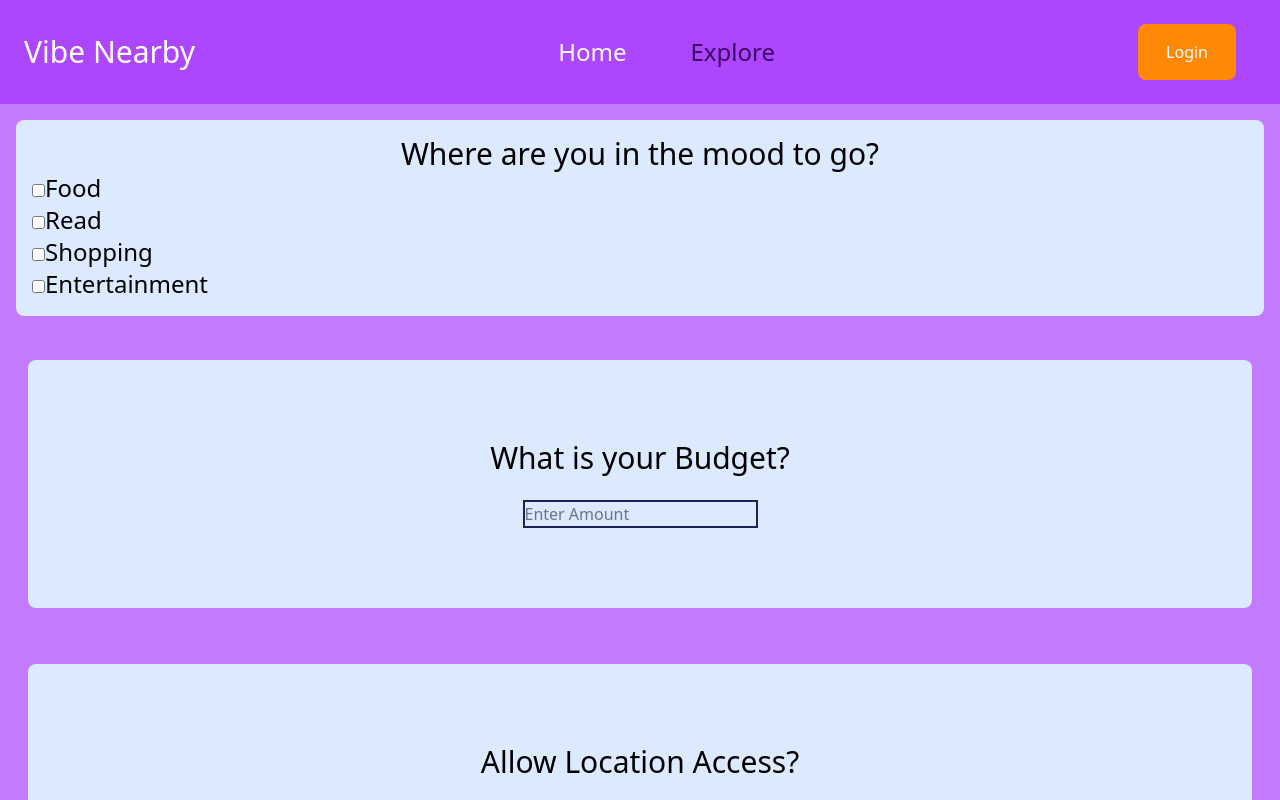
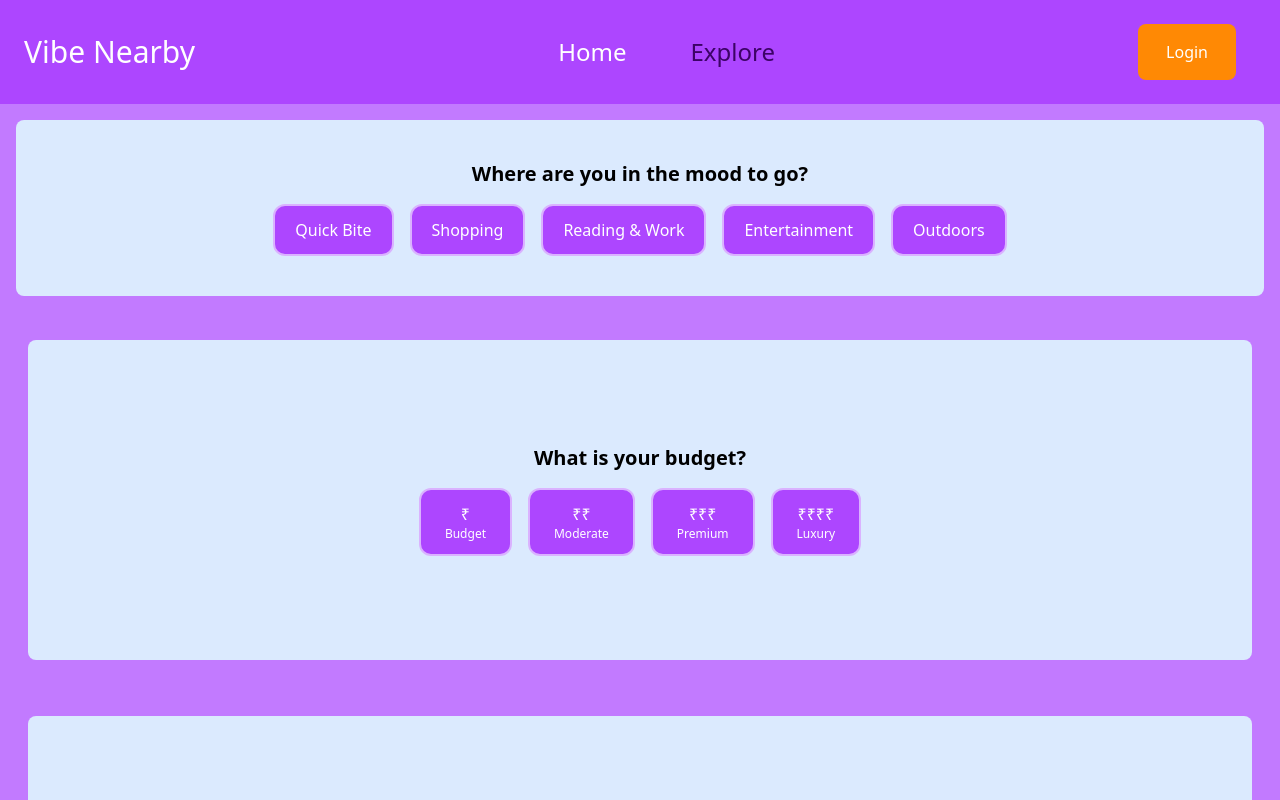
Before and after one commit to rajvi0106/Vibe-Nearby, a React (Vite) app: page /explore in a window 1280 px wide. Shown: the top 800 px of the page. Built offline with nearby package versions, Linux system fonts and the light colour scheme.

Commit message:
add moodselector and budget selector logic

```diff
--- a/src/components/Explore/BudgetSelector.jsx
+++ b/src/components/Explore/BudgetSelector.jsx
@@ -1,13 +1,41 @@
 import React from "react";
+import { budgetLevels } from "../../constants/budgetSelectorconfig";
 
-function BudgetSelector(){
+function BudgetSelector({Budget,onBudgetChange}){
+    const tiers = Object.keys(budgetLevels);
+    return(
+        <div className="p-3 ">
+            <div className="bg-blue-100 mb-4 ml-4 mt-4 mr-4 p-20 rounded-lg text-center">
+                <div className="p-6">
+                    <h3 className="text-xl font-semibold mb-4 text-black">
+                        What is your budget?
+                    </h3>
 
-    return(
-        <div className="p-3">
-            <div className="bg-blue-100 mb-4 ml-4 mt-4 mr-4 p-20 rounded-lg text-center">
-                <p className="text-center text-3xl">What is your Budget?</p>
-                <br></br>
-                <input placeholder="Enter Amount" className=" border-2 border-blue-950 "></input>
+                    <div className="flex gap-4 justify-center">
+                        {tiers.map((tier) => (
+                        <label
+                            key={tier}
+                            className={`cursor-pointer px-6 py-3 rounded-xl border-2 text-center font-medium transition-colors
+                            ${
+                                Budget === tier
+                                ? "bg-white text-purple-600 border-white"
+                                : "bg-purple-500 text-white border-purple-300 hover:bg-purple-400"
+                            }`}
+                        >
+                            <input
+                                type="radio"
+                                name="budget"
+                                value={tier}
+                                checked={Budget === tier}
+                                onChange={() => onBudgetChange(tier)}
+                                className="hidden"
+                            />
+                            <div>{tier}</div>
+                            <div className="text-xs">{budgetLevels[tier].label}</div>
+                        </label>
+                        ))}
+                    </div>
+                </div>
             </div>
         </div>
     );
--- a/src/components/Explore/MoodSelector.jsx
+++ b/src/components/Explore/MoodSelector.jsx
@@ -1,17 +1,41 @@
 import React from "react";
+import { moodToPlaceType } from "../../constants/moodSelectorconfig";
 
 
-function MoodSelector() {
+function MoodSelector({selectedMood, onSelect}) {
+    const moods = Object.keys(moodToPlaceType);
+
     return (
         <div className="pt-4">
             <div className="bg-blue-100 mb-4 ml-4 mr-4 p-4 rounded-lg">
-                <p className="text-center text-3xl">Where are you in the mood to go?</p>
-                <ul className="text-2xl">
-                    <li><label><input type="checkbox" ></input>Food</label></li>
-                    <li><label><input type="checkbox" ></input>Read</label></li>
-                    <li><label><input type="checkbox" ></input>Shopping</label></li>
-                    <li><label><input type="checkbox" ></input>Entertainment</label></li>
-                </ul>
+                <div className="p-6 text-center">
+                    <h3 className="text-xl font-semibold mb-4 text-black">
+                        Where are you in the mood to go?
+                    </h3>
+                    <div className="flex flex-wrap gap-4 justify-center">
+                        {moods.map((mood) => (
+                        <label
+                            key={mood}
+                            className={`cursor-pointer px-5 py-3 rounded-xl border-2 text-center font-medium transition-colors
+                            ${
+                                selectedMood === mood
+                                ? "bg-white text-purple-600 border-white"
+                                : "bg-purple-500 text-white border-purple-300 hover:bg-purple-400"
+                            }`}
+                        >
+                            <input
+                            type="radio"
+                            name="mood"
+                            value={mood}
+                            checked={selectedMood === mood}
+                            onChange={() => onSelect(mood)}
+                            className="hidden"
+                            />
+                            {mood}
+                        </label>
+                        ))}
+                    </div>
+                </div>
             </div>
         </div>
     );
--- /dev/null
+++ b/src/constants/budgetSelectorconfig.js
@@ -0,0 +1,16 @@
+export const budgetLevels = {
+  "₹": { api: "PRICE_LEVEL_INEXPENSIVE", label: "Budget", rank: 1 },
+  "₹₹": { api: "PRICE_LEVEL_MODERATE", label: "Moderate", rank: 2 },
+  "₹₹₹": { api: "PRICE_LEVEL_EXPENSIVE", label: "Premium", rank: 3 },
+  "₹₹₹₹": { api: "PRICE_LEVEL_VERY_EXPENSIVE", label: "Luxury", rank: 4 },
+};
+
+// Reverse lookup: API string -> rank, needed because results come back
+// from Google as the API string, not as your tier key.
+export const priceLevelRank = {
+  PRICE_LEVEL_FREE: 0,
+  PRICE_LEVEL_INEXPENSIVE: 1,
+  PRICE_LEVEL_MODERATE: 2,
+  PRICE_LEVEL_EXPENSIVE: 3,
+  PRICE_LEVEL_VERY_EXPENSIVE: 4,
+};
--- /dev/null
+++ b/src/constants/moodSelectorconfig.js
@@ -0,0 +1,7 @@
+export const moodToPlaceType = {
+  "Quick Bite": ["restaurant", "cafe", "bakery"],
+  "Shopping": ["shopping_mall", "clothing_store", "department_store"],
+  "Reading & Work": ["library", "book_store"],
+  "Entertainment": ["movie_theater", "amusement_park", "night_club"],
+  "Outdoors": ["park", "tourist_attraction"],
+};
```
